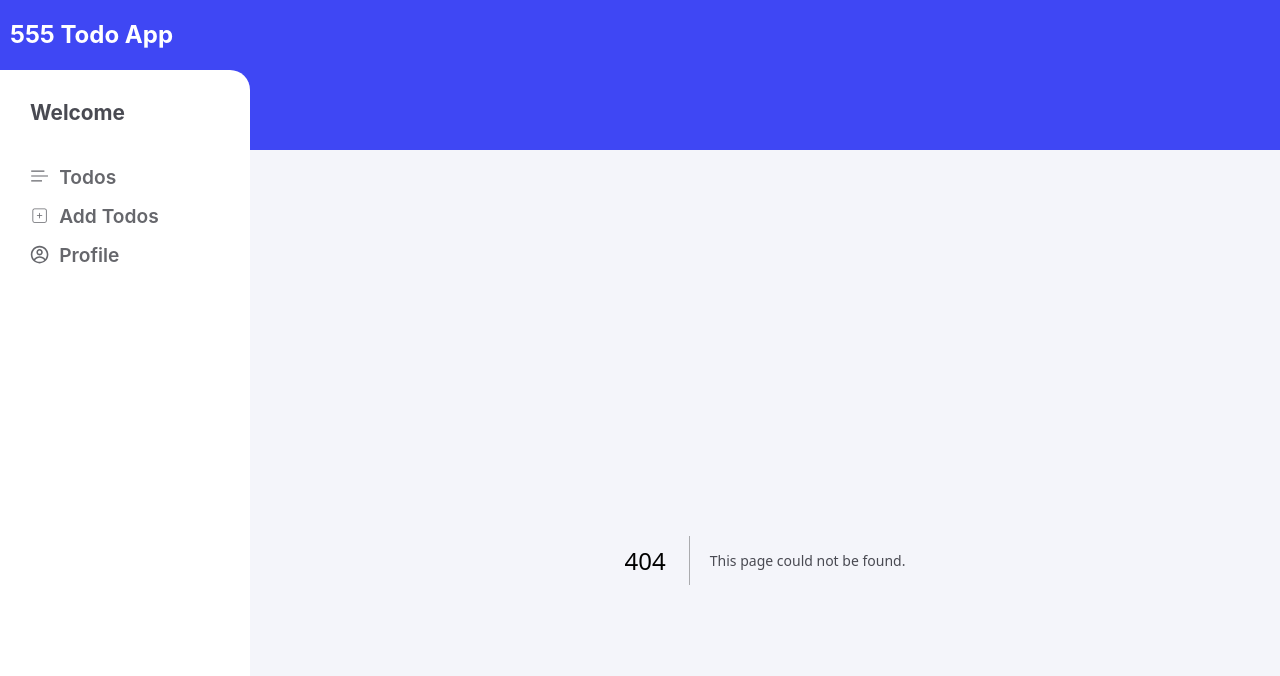
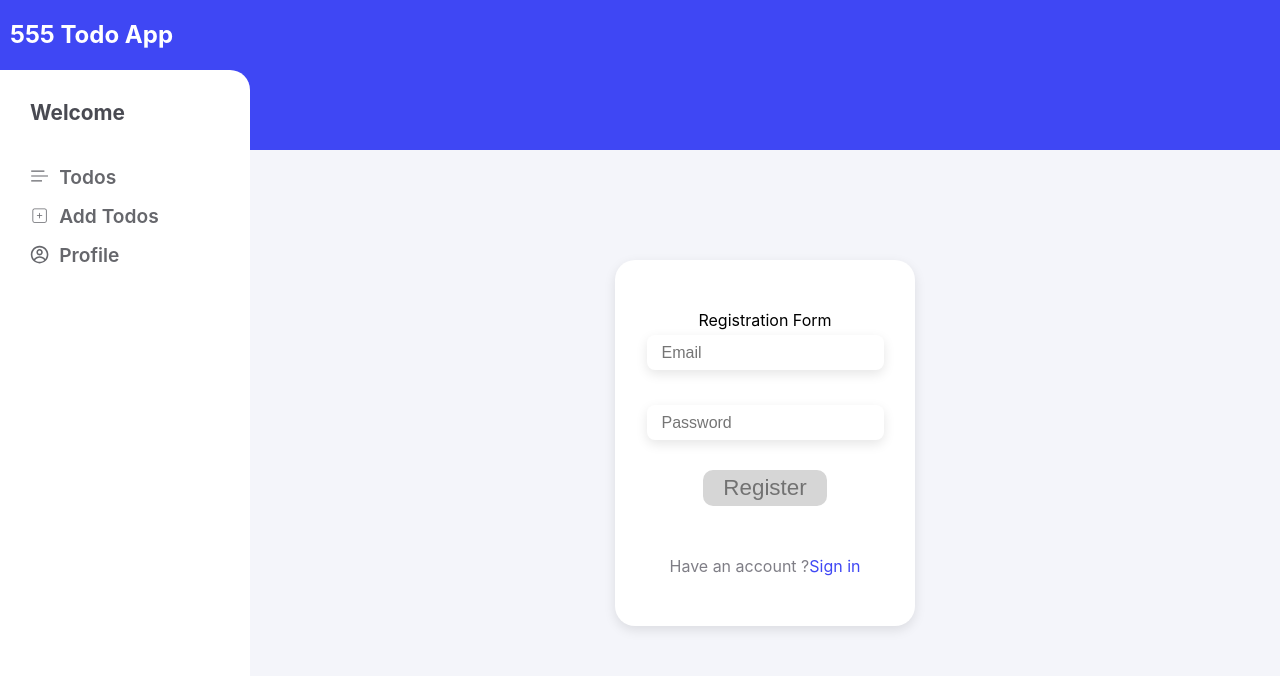
Before and after one commit to yosef-rrezaie/Todo-App, a Next.js app: page /signup in a window 1280 px wide. Before the commit this address had no page. Shown: the top 676 px of the page. Built offline with nearby package versions, Linux system fonts and the light colour scheme.

Commit message:
develope signup page

```diff
--- /dev/null
+++ b/components/layout/templates/SignupPage.js
@@ -0,0 +1,18 @@
+import Link from "next/link";
+
+function SignupPage() {
+  return (
+    <div className="signin-form">
+      <he>Registration Form</he>
+      <input type="text" placeholder="Email" />
+      <input type="password" placeholder="Password" />
+      <button>Register</button>
+      <div>
+        <p>Have an account ?</p>
+        <Link href="/signin">Sign in</Link>
+      </div>
+    </div>
+  );
+}
+
+export default SignupPage;
--- /dev/null
+++ b/pages/signup.js
@@ -0,0 +1,7 @@
+import SignupPage from "@/components/layout/templates/SignupPage"
+
+function Signup() {
+  return <SignupPage/>
+}
+
+export default Signup
```
